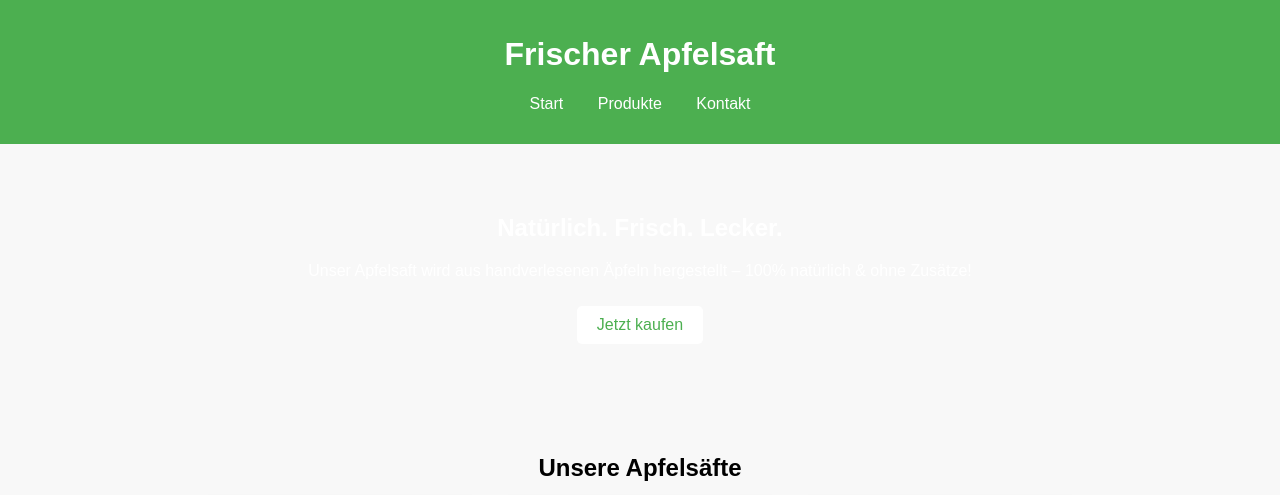
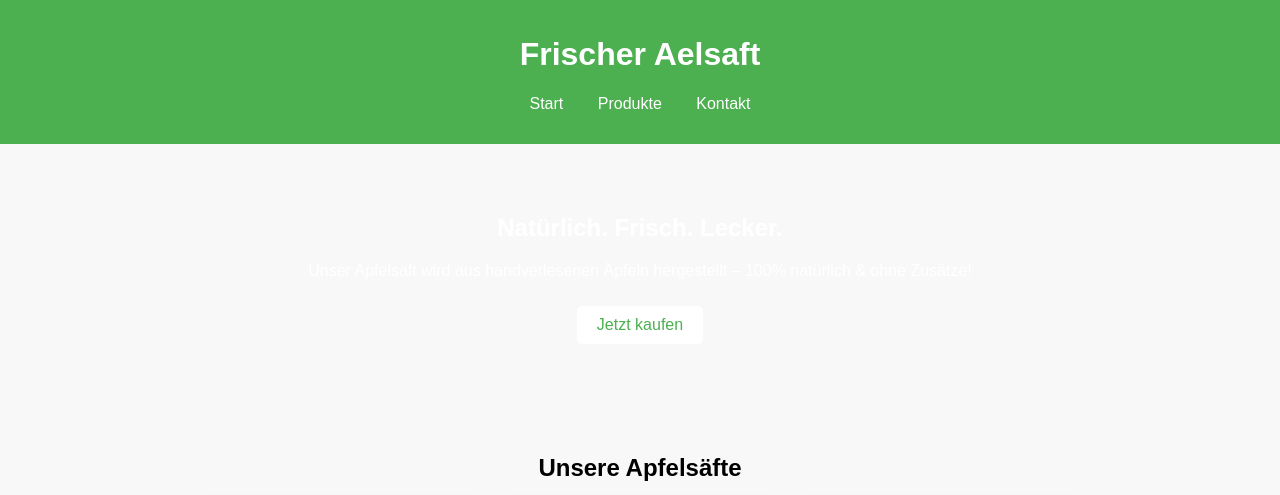
Before and after one commit to Hans-1234/Apfelsaft, a plain HTML site: page index.html in a window 1280 px wide. Shown: the top 495 px of the page. Drawn offline with Linux system fonts and the light colour scheme.

Commit message:
Update index.html

```diff
--- a/index.html
+++ b/index.html
@@ -8,7 +8,7 @@
 </head>
 <body>
     <header>
-        <h1>Frischer Apfelsaft</h1>
+        <h1>Frischer Aelsaft</h1>
         <nav>
             <ul>
                 <li><a href="#home">Start</a></li>
```
